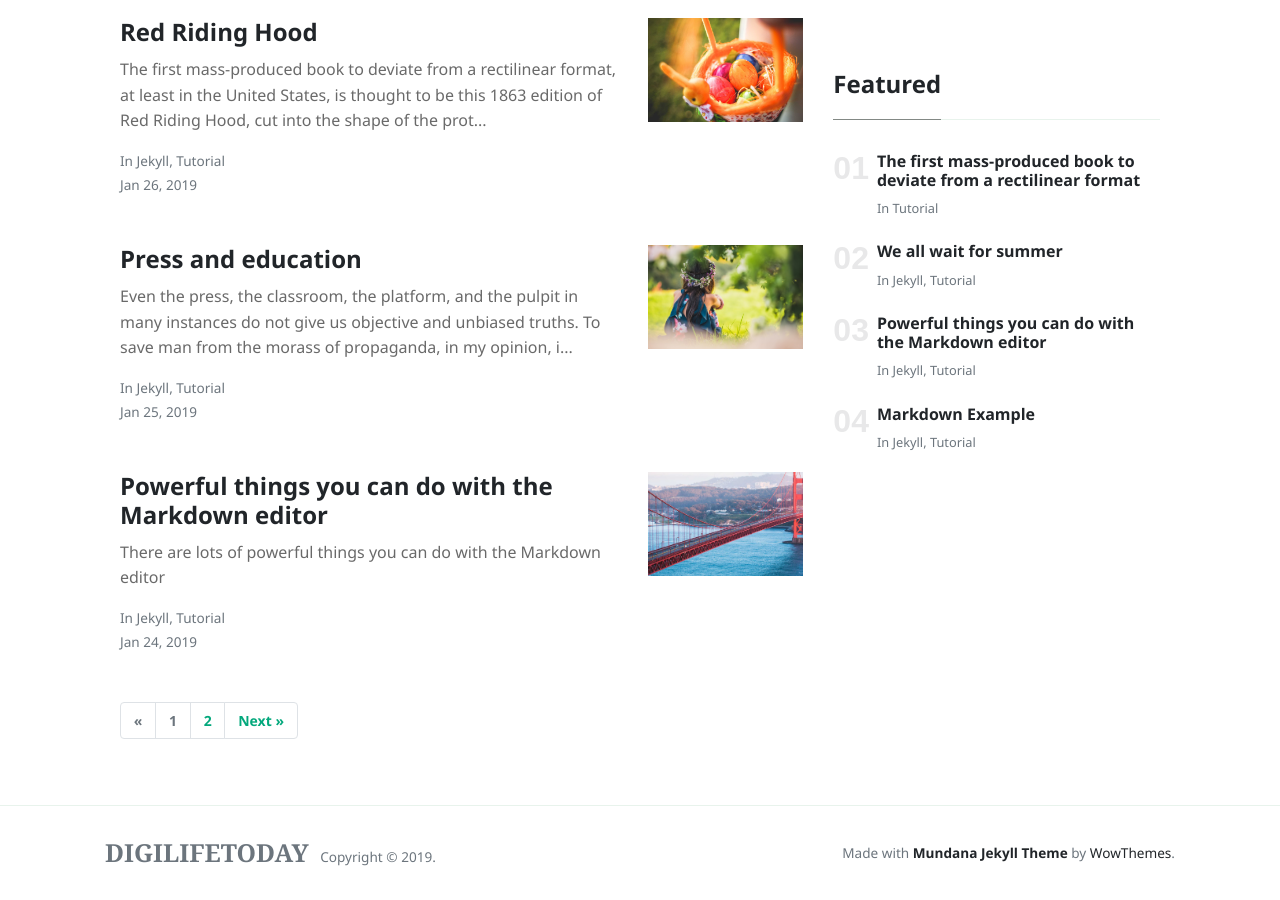
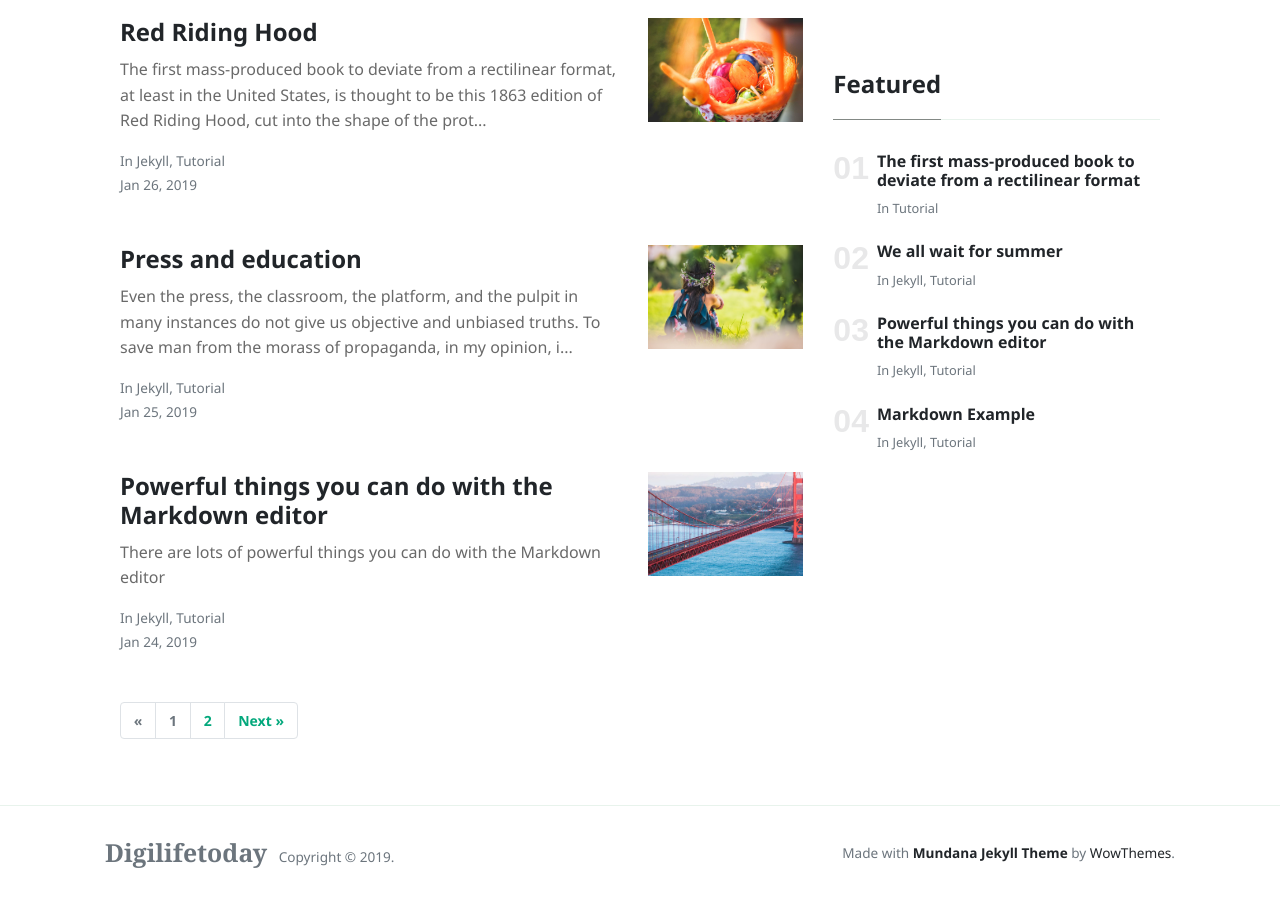
Before and after one commit to taufiktw/digilifetoday, a Jekyll site: the page built from index.html, in a window 1280 px wide and 900 px high, scrolled down 1765 px. Built offline with Jekyll 4.4.1, drawn with Linux system fonts in a browser that asks for light colours; nearby versions of some CDN libraries; the list of posts is cut into pages by our own code.

Commit message:
Update default.html

```diff
--- a/_layouts/default.html
+++ b/_layouts/default.html
@@ -77,7 +77,7 @@
         <div class="container">
         <div class="row align-items-center justify-content-between">
             <div>
-                <span class="navbar-brand mr-2 mb-0"><strong>DIGILIFETODAY</strong></span>
+                <span class="navbar-brand mr-2 mb-0"><strong>Digilifetoday</strong></span>
                 <span>Copyright © <script>document.write(new Date().getFullYear())</script>.</span>
 
             </div>
```
